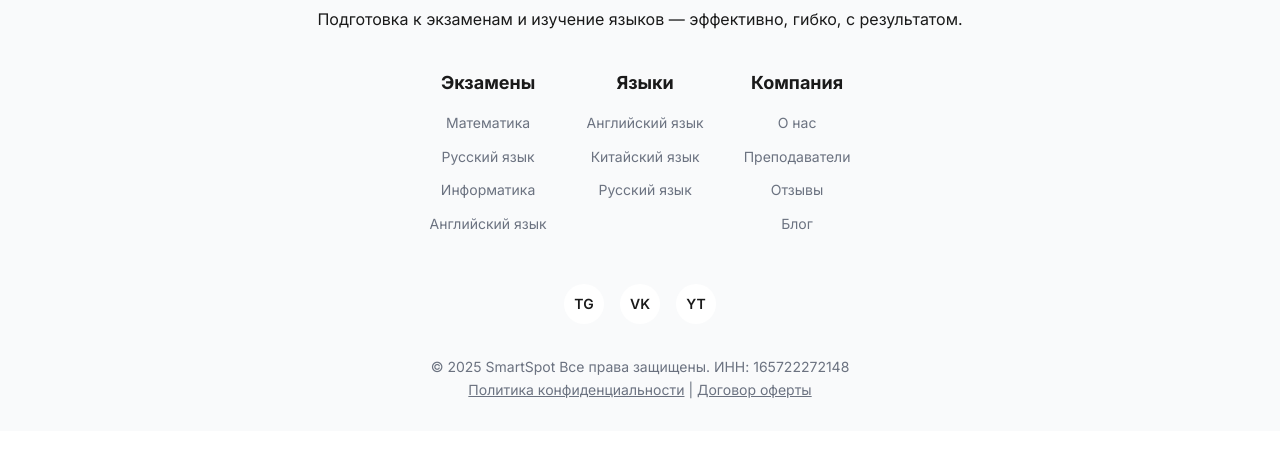
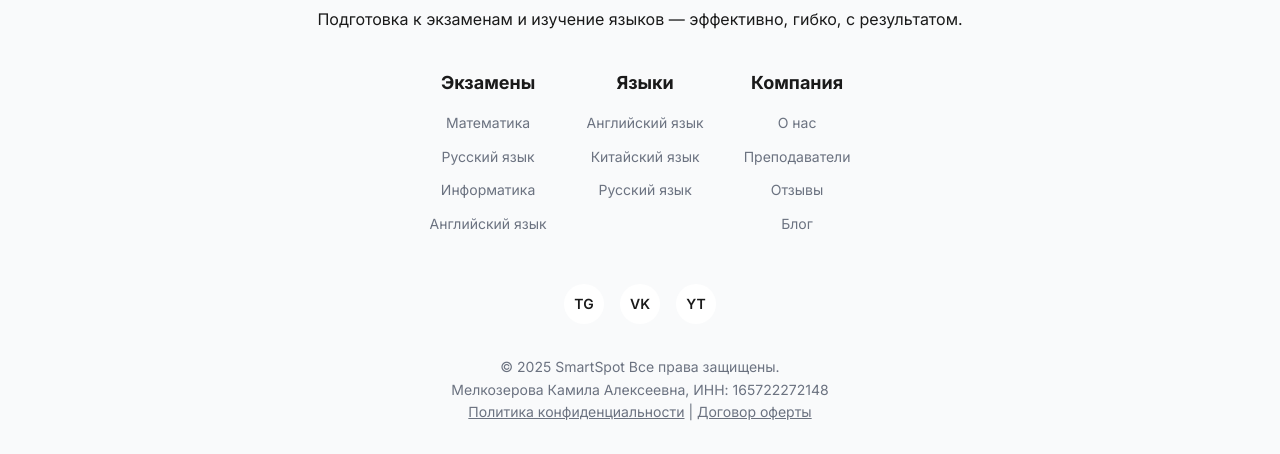
Before and after one commit to rus1angolovanov/SmartSpot, a plain HTML site: page index.html in a window 1280 px wide. Shown: the part 4781-5235 px from the top of the page. Before the commit the page ends 5212 px from the top, so only its background shows below. Drawn offline with Linux system fonts and the light colour scheme.

Commit message:
ФИО добавлено

```diff
--- a/index.html
+++ b/index.html
@@ -332,7 +332,8 @@
       </div>
 
       <div class="copyright">
-        © 2025 SmartSpot Все права защищены. ИНН: 165722272148<br>
+        © 2025 SmartSpot Все права защищены. <br>
+        Мелкозерова Камила Алексеевна,  ИНН: 165722272148<br>
         <a href="#">Политика конфиденциальности</a> | <a href="#">Договор оферты</a>
       </div>
     </div>
```
